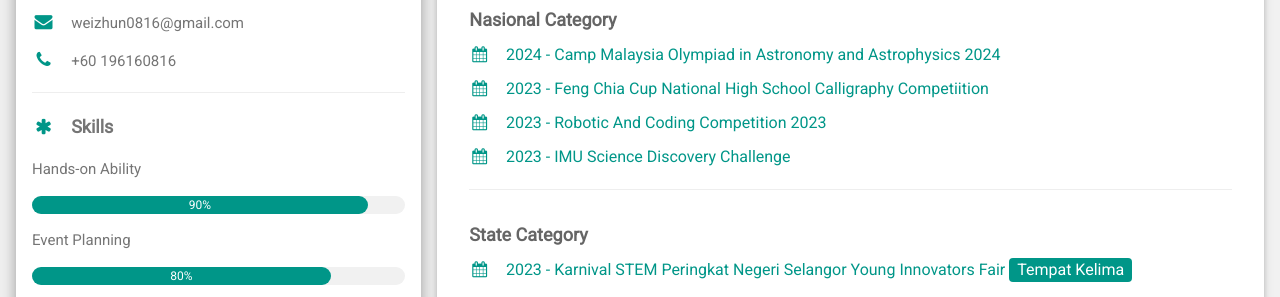
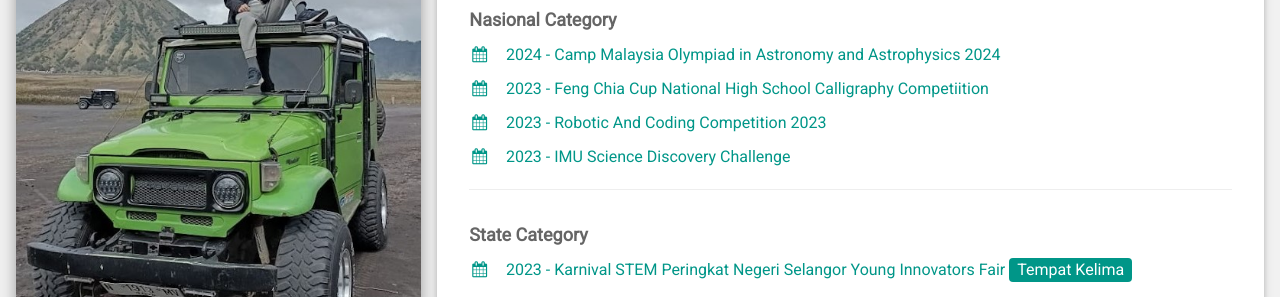
Before and after one commit to WeiZhun/resume, a plain HTML site: page index.html in a window 1280 px wide. Shown: the part 117-414 px from the top of the page. Drawn offline with nearby package versions, Linux system fonts and the light colour scheme.

Commit message:
Update index.html

```diff
--- a/index.html
+++ b/index.html
@@ -24,7 +24,7 @@ html,body,h1,h2,h3,h4,h5,h6 {font-family: "Roboto", sans-serif}
 
       <div class="w3-white w3-text-grey w3-card-4">
         <div class="w3-display-container">
-          <img src="/sk stem/profile.jpg.jpg" style="width:100%" alt="Wei Zhun">
+          <img src="profile.jpg.jpg" style="width:100%" alt="Wei Zhun">
           <div class="w3-display-bottomleft w3-container w3-text-black">
             <h2>Wei Zhun</h2>
           </div>
```
